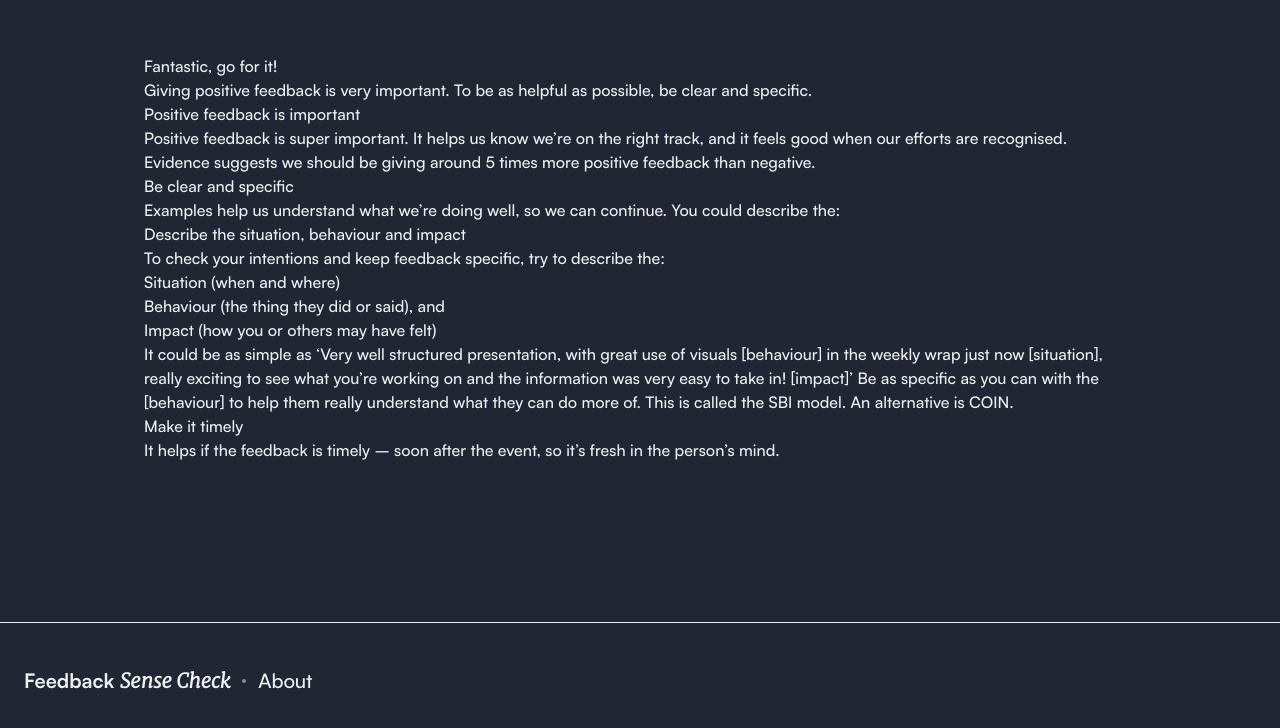
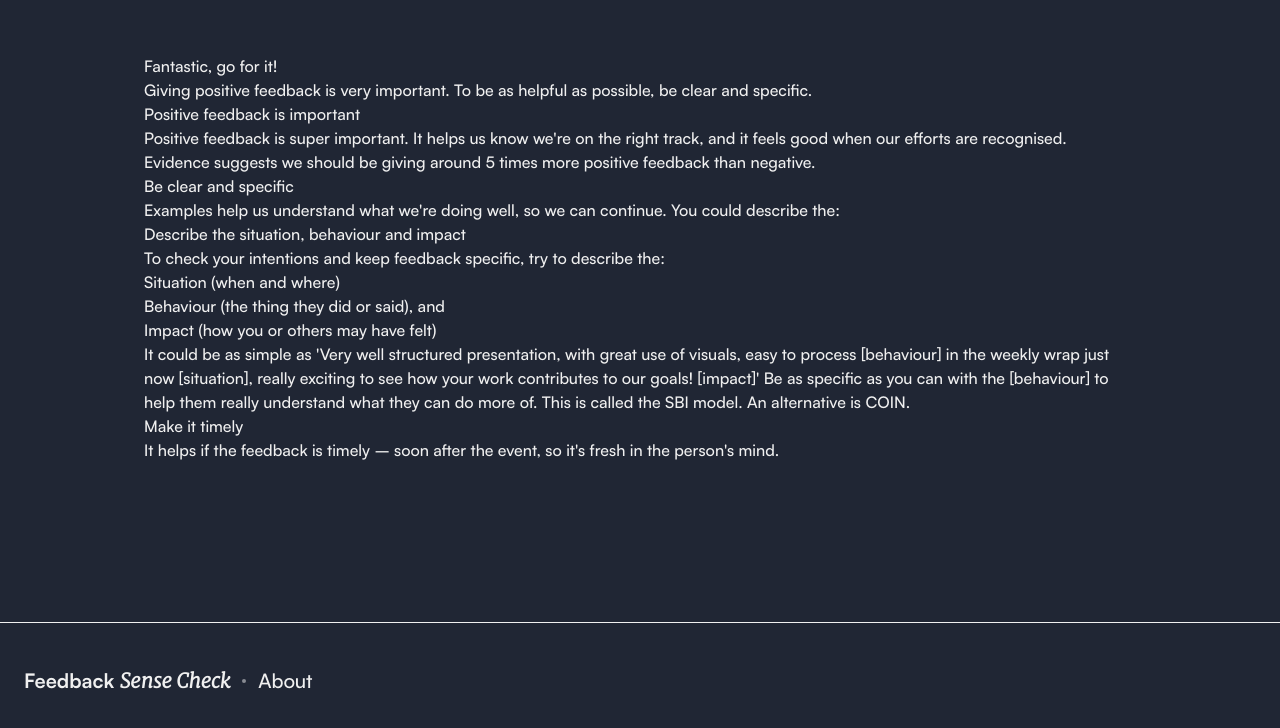
Before and after one commit to aaronconway7/feedback-sense-check, a SvelteKit app: page /go-for-it in a window 1280 px wide. Shown: the part 106-834 px from the top of the page. Built offline with nearby package versions, Linux system fonts and the light colour scheme.

Commit message:
copy fixes

```diff
--- a/src/lib/questions.json
+++ b/src/lib/questions.json
@@ -21,7 +21,7 @@
         "options": [
             { "id": "a", "text": "Something they said or did", "goTo": "4"},
             { "id": "c", "text": "They do things in a different way to me", "goTo": "pause"},
-            { "id": "d", "text": "Nothing in particular", "goTo": "pause"}
+            { "id": "d", "text": "I'm not quite sure", "goTo": "pause"}
         ]
     },
     {
--- a/src/routes/go-for-it/+page.svelte
+++ b/src/routes/go-for-it/+page.svelte
@@ -2,15 +2,15 @@
 <h2>Fantastic, go for it!</h2>
 <p>Giving positive feedback is very important. To be as helpful as possible, be clear and specific.</p>
 <h3>Positive feedback is important</h3>
-<p>Positive feedback is super important. It helps us know we’re on the right track, and it feels good when our efforts are recognised. Evidence suggests we should be giving around 5 times more positive feedback than negative. </p>
+<p>Positive feedback is super important. It helps us know we're on the right track, and it feels good when our efforts are recognised. Evidence suggests we should be giving around 5 times more positive feedback than negative. </p>
 <h3>Be clear and specific</h3>
-<p>Examples help us understand what we’re doing well, so we can continue. You could describe the:
+<p>Examples help us understand what we're doing well, so we can continue. You could describe the:
 </p>
 <h3>Describe the situation, behaviour and impact</h3>
 <p>To check your intentions and keep feedback specific, try to describe the:
 <GiveFeedback/>
-It could be as simple as ‘Very well structured presentation, with great use of visuals [behaviour] in the weekly wrap just now [situation], really exciting to see what you’re working on and the information was very easy to take in! [impact]’
+It could be as simple as 'Very well structured presentation, with great use of visuals, easy to process [behaviour] in the weekly wrap just now [situation], really exciting to see how your work contributes to our goals! [impact]'
 Be as specific as you can with the [behaviour] to help them really understand what they can do more of.
 This is called the SBI model. An alternative is COIN.  </p>
 <h3>Make it timely</h3>
-<p>It helps if the feedback is timely – soon after the event, so it’s fresh in the person’s mind.</p>
+<p>It helps if the feedback is timely – soon after the event, so it's fresh in the person's mind.</p>
--- a/src/routes/pause/+page.svelte
+++ b/src/routes/pause/+page.svelte
@@ -1,13 +1,13 @@
 <script>import GiveFeedback from "../../lib/components/body-elements/GiveFeedback.svelte"</script>
 <h2>Pause and check your intentions</h2>
-<p>When giving feedback, it’s important to be well-intentioned.  Before you feed back, pause and check your intentions.</p>
+<p>When giving feedback, it's important to be well-intentioned.  Before you feed back, pause and check your intentions.</p>
 <h3>Feedback should be caring</h3>
-<p>When giving feedback, it’s important to be well-intentioned. Feedback should caring.</p>
-<h3>Be specific, and not about someone’s personality</h3>
-<p>Feedback should be about a specific work-related behaviour. Are you considering feeding back about someone’s personality? Feedback about someone’s personality is usually unhelpful, and often destructive. It may feel like a personal attack. They may feel confused, defensive, upset or angry. We are all different and do things in different ways - could this be a learning opportunity for you instead?</p>
+<p>When giving feedback, it's important to be well-intentioned. Feedback should be caring.</p>
+<h3>Be specific, and not about someone's personality</h3>
+<p>Feedback should be about a specific work-related behaviour. Are you considering feeding back about someone's personality? Feedback about someone's personality is usually unhelpful, and often destructive. It may feel like a personal attack. They may feel confused, defensive, upset or angry. We are all different and do things in different ways - could this be a learning opportunity for you instead?</p>
 <h3>Describe the situation, behaviour and impact</h3>
 <p>To check your intentions and keep feedback specific, try to describe the:</p>
 <GiveFeedback/>
 <p>This is called the SBI model. An alternative is COIN.</p>
 <h3>Don't make it personal</h3>
-<p>If you’re not coming from a place of care, can’t think of a situation, behaviour and impact, or your feedback is about their personality, pause. Consider carefully what you want to feed back about.</p>
+<p>If you're not coming from a place of care, can't think of a situation, behaviour and impact, or your feedback is about their personality, pause. Consider carefully what you want to feed back about.</p>
```
